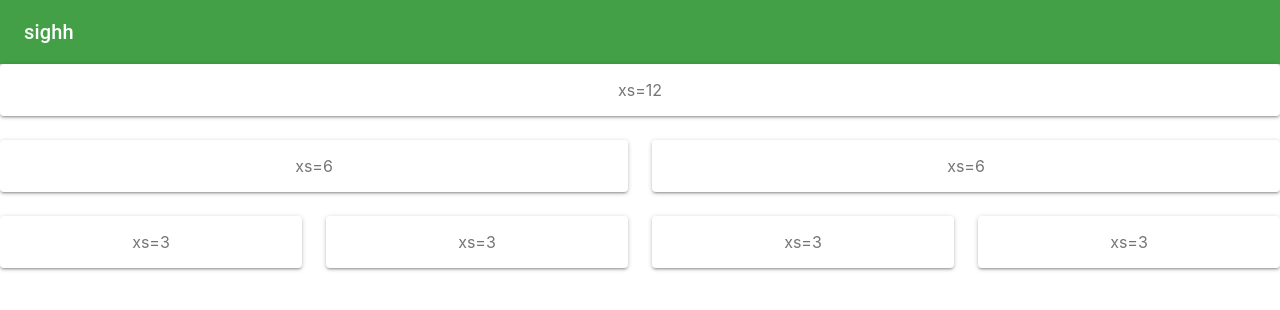
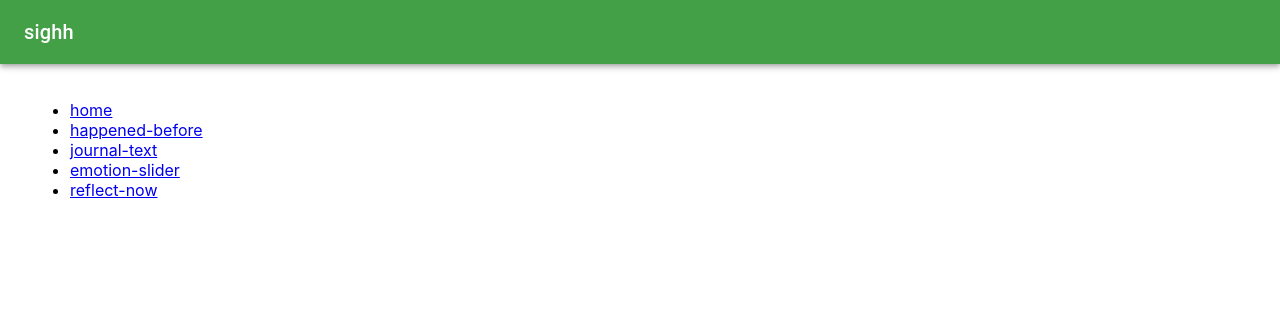
Before and after one commit to christinejavier/sigh, a React (Create React App) app in the folder my-app/: page / in a window 1280 px wide. Shown: the top 310 px of the page. Built offline with nearby package versions, Linux system fonts and the light colour scheme.

Commit message:
added mui grid to index

```diff
--- a/my-app/src/App.js
+++ b/my-app/src/App.js
@@ -1,75 +1,18 @@
 import React, { Component } from 'react';
 import './App.css';
 
-import PropTypes from 'prop-types';
-import { withStyles } from '@material-ui/core/styles';
-import Paper from '@material-ui/core/Paper';
-import Grid from '@material-ui/core/Grid';
-
-const styles = theme => ({
-  root: {
-    flexGrow: 1,
-  },
-  paper: {
-    padding: theme.spacing.unit * 2,
-    textAlign: 'center',
-    color: theme.palette.text.secondary,
-  },
-});
-
-function App(props) {
-  const { classes } = props;
-
-  return (
-    <div className={classes.root}>
-      <Grid container spacing={24}>
-        <Grid item xs={12}>
-          <Paper className={classes.paper}>xs=12</Paper>
-        </Grid>
-        <Grid item xs={6}>
-          <Paper className={classes.paper}>xs=6</Paper>
-        </Grid>
-        <Grid item xs={6}>
-          <Paper className={classes.paper}>xs=6</Paper>
-        </Grid>
-        <Grid item xs={3}>
-          <Paper className={classes.paper}>xs=3</Paper>
-        </Grid>
-        <Grid item xs={3}>
-          <Paper className={classes.paper}>xs=3</Paper>
-        </Grid>
-        <Grid item xs={3}>
-          <Paper className={classes.paper}>xs=3</Paper>
-        </Grid>
-        <Grid item xs={3}>
-          <Paper className={classes.paper}>xs=3</Paper>
-        </Grid>
-      </Grid>
-    </div>
-  );
+class App extends Component {
+  render() {
+    return (
+      <ul>
+        <li><a href="/">home</a></li>
+        <li><a href="/happened-before">happened-before</a></li>
+        <li><a href="/journal-text">journal-text</a></li>
+        <li><a href="/emotion-slider">emotion-slider</a></li>
+        <li><a href="/reflect-now">reflect-now</a></li>
+      </ul>
+    );
+  }
 }
 
-App.propTypes = {
-  classes: PropTypes.object.isRequired,
-};
-
-export default withStyles(styles)(App);
-
-
-
-
-// class App extends Component {
-//   render() {
-//     return (
-//       <ul>
-//         <li><a href="/">home</a></li>
-//         <li><a href="/happened-before">happened-before</a></li>
-//         <li><a href="/journal-text">journal-text</a></li>
-//         <li><a href="/emotion-slider">emotion-slider</a></li>
-//         <li><a href="/reflect-now">reflect-now</a></li>
-//       </ul>
-//     );
-//   }
-// }
-
-// export default App;
+export default App;
--- a/my-app/src/index.css
+++ b/my-app/src/index.css
@@ -12,3 +12,7 @@ code {
   font-family: source-code-pro, Menlo, Monaco, Consolas, "Courier New",
     monospace;
 }
+
+.main-container {
+  margin: 20px 30px;
+}
--- a/my-app/src/index.js
+++ b/my-app/src/index.js
@@ -9,16 +9,21 @@ import JournalText from './components/JournalText';
 import EmotionsSlider from './components/EmotionsSlider';
 import ReflectNowPrompt from './components/ReflectNowPrompt';
 import * as serviceWorker from './serviceWorker';
+import Grid from '@material-ui/core/Grid';
 
 const routing = (
   <Router>
     <TopBar></TopBar>
-    <div>
-      <Route exact path="/" component={App} />
-      <Route path="/happened-before" component={HappenedBefore} />
-      <Route path="/journal-text" component={JournalText} />
-      <Route path="/emotion-slider" component={EmotionsSlider} />
-      <Route path="/reflect-now" component={ReflectNowPrompt} />
+    <div className="main-container">
+      <Grid container spacing={24}>
+        <Grid item xs={12}>
+          <Route exact path="/" component={App} />
+          <Route path="/happened-before" component={HappenedBefore} />
+          <Route path="/journal-text" component={JournalText} />
+          <Route path="/emotion-slider" component={EmotionsSlider} />
+          <Route path="/reflect-now" component={ReflectNowPrompt} />
+        </Grid>
+      </Grid>
     </div>
   </Router>
 )
```
